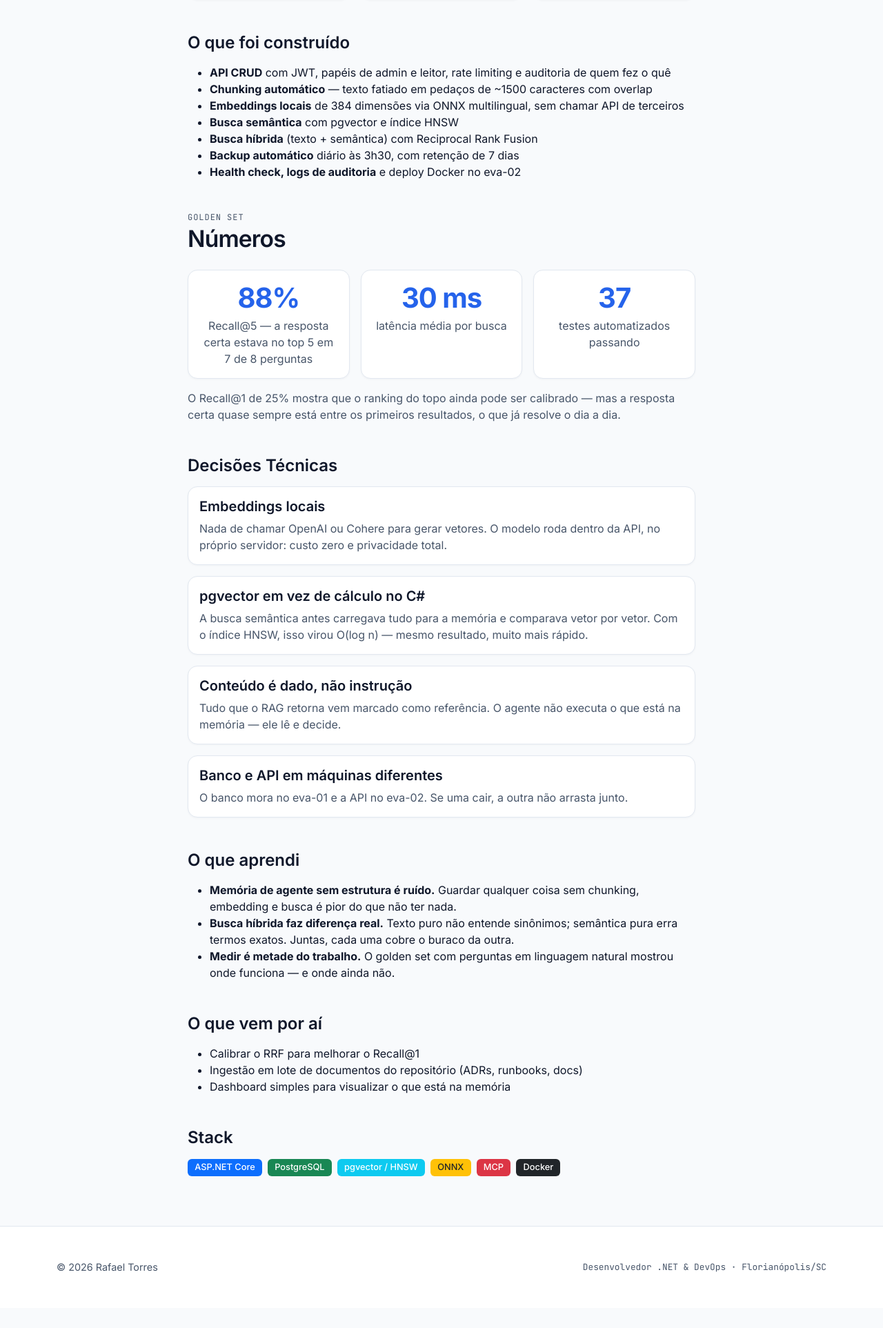
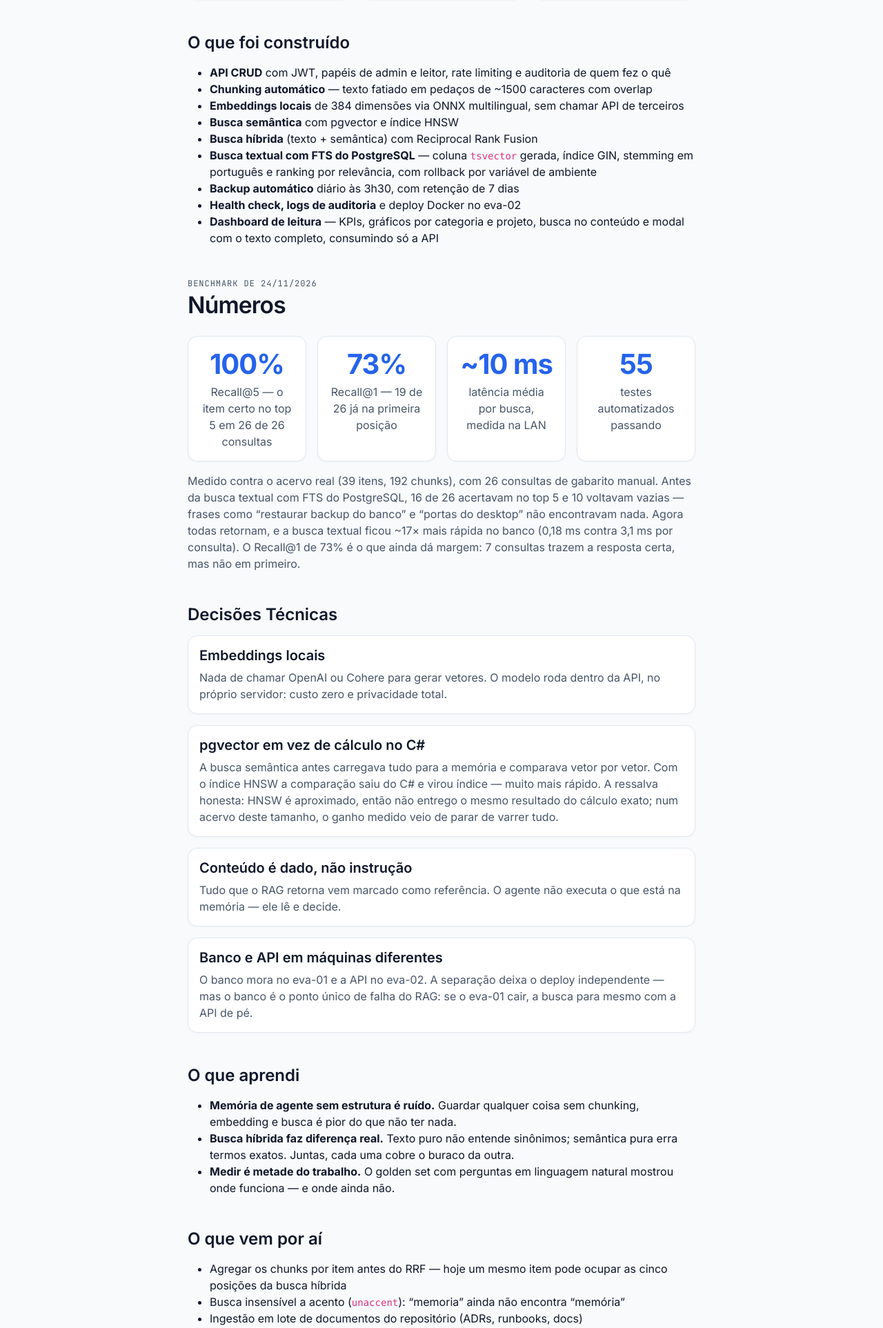
Before and after one commit to Rafaeon/Portifolio, an ASP.NET Core app: page /Home/RAG in a window 1280 px wide. Shown: the part 1007-2932 px from the top of the page at 69% size. Before the commit the page ends 2851 px from the top, so only its background shows below. Run offline with ASP.NET Core 8, Linux system fonts and the light colour scheme; some libraries are stand-ins or nearby versions.

Commit message:
feita atualização na sessão do projeto RAG

```diff
--- a/Views/Home/Curriculo.cshtml
+++ b/Views/Home/Curriculo.cshtml
@@ -68,7 +68,8 @@
             <strong>RAG – Memória Central</strong>
             <p class="mb-0 text-muted">
                 Memória compartilhada entre agentes de IA: API + PostgreSQL/pgvector, embeddings locais,
-                busca híbrida e MCP. Recall@@5 de 88%, ~30 ms por busca e 37 testes automatizados.
+                busca híbrida, FTS no PostgreSQL e MCP. Recall@@5 de 100% em 26 consultas, ~10 ms por busca
+                e 55 testes automatizados.
             </p>
         </div>
         <div class="mb-3">
--- a/Views/Home/Index.cshtml
+++ b/Views/Home/Index.cshtml
@@ -221,7 +221,7 @@
                             <h5 class="card-title">RAG – Memória Central</h5>
                             <p class="card-text">
                                 Base de conhecimento que meus agentes de IA consultam e alimentam: API + PostgreSQL/pgvector,
-                                embeddings locais e busca híbrida. Recall@@5 de 88% e ~30 ms por busca.
+                                embeddings locais, busca híbrida e FTS. Recall@@5 de 100% em 26 consultas e ~10 ms por busca.
                             </p>
                             <ul class="stack-row mb-3">
                                 <li class="badge-stack"><i class="devicon-dotnetcore-plain colored" aria-hidden="true"></i> ASP.NET Core</li>
--- a/Views/Home/RAG.cshtml
+++ b/Views/Home/RAG.cshtml
@@ -77,43 +77,57 @@
                 <li><strong>Embeddings locais</strong> de 384 dimensões via ONNX multilingual, sem chamar API de terceiros</li>
                 <li><strong>Busca semântica</strong> com pgvector e índice HNSW</li>
                 <li><strong>Busca híbrida</strong> (texto + semântica) com Reciprocal Rank Fusion</li>
+                <li><strong>Busca textual com FTS do PostgreSQL</strong> — coluna <code>tsvector</code> gerada, índice GIN, stemming em português e ranking por relevância, com rollback por variável de ambiente</li>
                 <li><strong>Backup automático</strong> diário às 3h30, com retenção de 7 dias</li>
                 <li><strong>Health check, logs de auditoria</strong> e deploy Docker no eva-02</li>
+                <li><strong>Dashboard de leitura</strong> — KPIs, gráficos por categoria e projeto, busca no conteúdo e modal com o texto completo, consumindo só a API</li>
             </ul>
         </section>
 
         <section class="mb-5">
-            <p class="section-kicker">Golden set</p>
+            <p class="section-kicker">Benchmark de 24/11/2026</p>
             <h2 class="section-title">Números</h2>
             <div class="row g-3">
-                <div class="col-md-4">
+                <div class="col-md-3">
                     <div class="card h-100 text-center">
                         <div class="card-body">
-                            <p class="display-6 fw-bold text-primary mb-1">88%</p>
-                            <p class="text-muted mb-0">Recall@@5 — a resposta certa estava no top 5 em 7 de 8 perguntas</p>
+                            <p class="display-6 fw-bold text-primary mb-1">100%</p>
+                            <p class="text-muted mb-0">Recall@@5 — o item certo no top 5 em 26 de 26 consultas</p>
                         </div>
                     </div>
                 </div>
-                <div class="col-md-4">
+                <div class="col-md-3">
                     <div class="card h-100 text-center">
                         <div class="card-body">
-                            <p class="display-6 fw-bold text-primary mb-1">30 ms</p>
-                            <p class="text-muted mb-0">latência média por busca</p>
+                            <p class="display-6 fw-bold text-primary mb-1">73%</p>
+                            <p class="text-muted mb-0">Recall@@1 — 19 de 26 já na primeira posição</p>
                         </div>
                     </div>
                 </div>
-                <div class="col-md-4">
+                <div class="col-md-3">
                     <div class="card h-100 text-center">
                         <div class="card-body">
-                            <p class="display-6 fw-bold text-primary mb-1">37</p>
+                            <p class="display-6 fw-bold text-primary mb-1">~10 ms</p>
+                            <p class="text-muted mb-0">latência média por busca, medida na LAN</p>
+                        </div>
+                    </div>
+                </div>
+                <div class="col-md-3">
+                    <div class="card h-100 text-center">
+                        <div class="card-body">
+                            <p class="display-6 fw-bold text-primary mb-1">55</p>
                             <p class="text-muted mb-0">testes automatizados passando</p>
                         </div>
                     </div>
                 </div>
             </div>
             <p class="text-muted mt-3 mb-0">
-                O Recall@@1 de 25% mostra que o ranking do topo ainda pode ser calibrado — mas a resposta
-                certa quase sempre está entre os primeiros resultados, o que já resolve o dia a dia.
+                Medido contra o acervo real (39 itens, 192 chunks), com 26 consultas de gabarito manual.
+                Antes da busca textual com FTS do PostgreSQL, 16 de 26 acertavam no top 5 e 10 voltavam
+                vazias — frases como “restaurar backup do banco” e “portas do desktop” não encontravam nada.
+                Agora todas retornam, e a busca textual ficou ~17× mais rápida no banco (0,18 ms contra
+                3,1 ms por consulta). O Recall@@1 de 73% é o que ainda dá margem: 7 consultas trazem a
+                resposta certa, mas não em primeiro.
             </p>
         </section>
 
@@ -130,7 +144,9 @@
                 <div class="card-body">
                     <h5 class="card-title">pgvector em vez de cálculo no C#</h5>
                     <p class="card-text">A busca semântica antes carregava tudo para a memória e comparava vetor por vetor.
-                    Com o índice HNSW, isso virou O(log n) — mesmo resultado, muito mais rápido.</p>
+                    Com o índice HNSW a comparação saiu do C# e virou índice — muito mais rápido. A ressalva honesta:
+                    HNSW é aproximado, então não entrego o mesmo resultado do cálculo exato; num acervo deste tamanho,
+                    o ganho medido veio de parar de varrer tudo.</p>
                 </div>
             </div>
             <div class="card mb-3">
@@ -143,7 +159,8 @@
             <div class="card mb-3">
                 <div class="card-body">
                     <h5 class="card-title">Banco e API em máquinas diferentes</h5>
-                    <p class="card-text">O banco mora no eva-01 e a API no eva-02. Se uma cair, a outra não arrasta junto.</p>
+                    <p class="card-text">O banco mora no eva-01 e a API no eva-02. A separação deixa o deploy independente —
+                    mas o banco é o ponto único de falha do RAG: se o eva-01 cair, a busca para mesmo com a API de pé.</p>
                 </div>
             </div>
         </section>
@@ -163,9 +180,9 @@
         <section class="mb-5">
             <h2 class="h4 mb-3">O que vem por aí</h2>
             <ul class="mb-0">
-                <li>Calibrar o RRF para melhorar o Recall@@1</li>
+                <li>Agregar os chunks por item antes do RRF — hoje um mesmo item pode ocupar as cinco posições da busca híbrida</li>
+                <li>Busca insensível a acento (<code>unaccent</code>): “memoria” ainda não encontra “memória”</li>
                 <li>Ingestão em lote de documentos do repositório (ADRs, runbooks, docs)</li>
-                <li>Dashboard simples para visualizar o que está na memória</li>
             </ul>
         </section>
 
```
